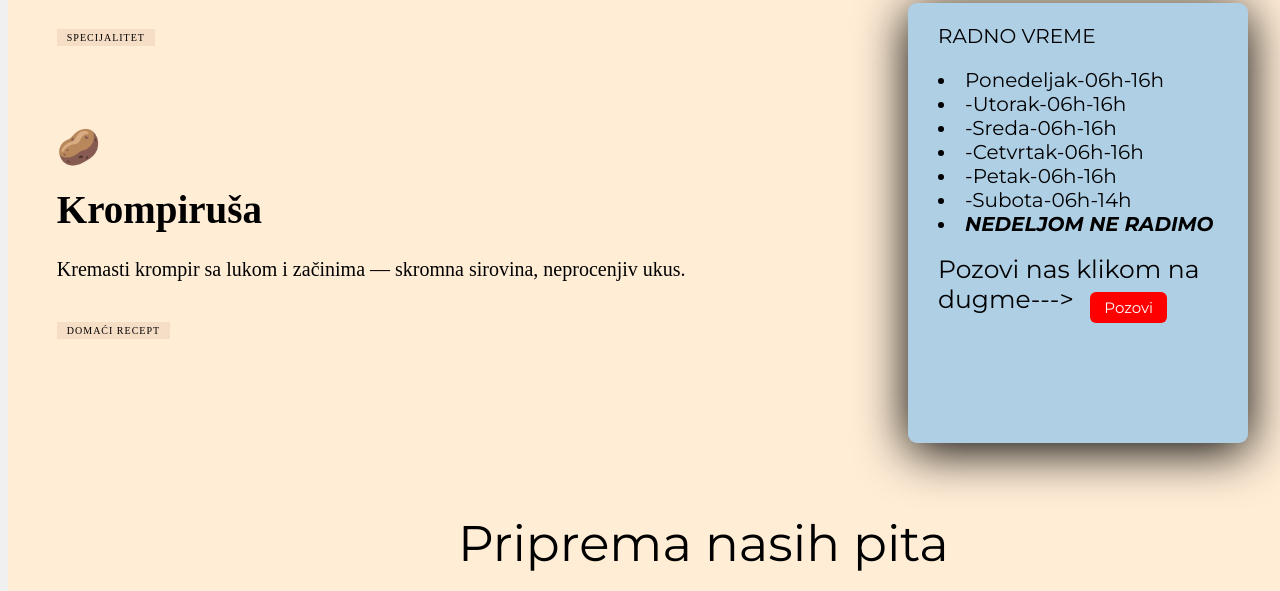
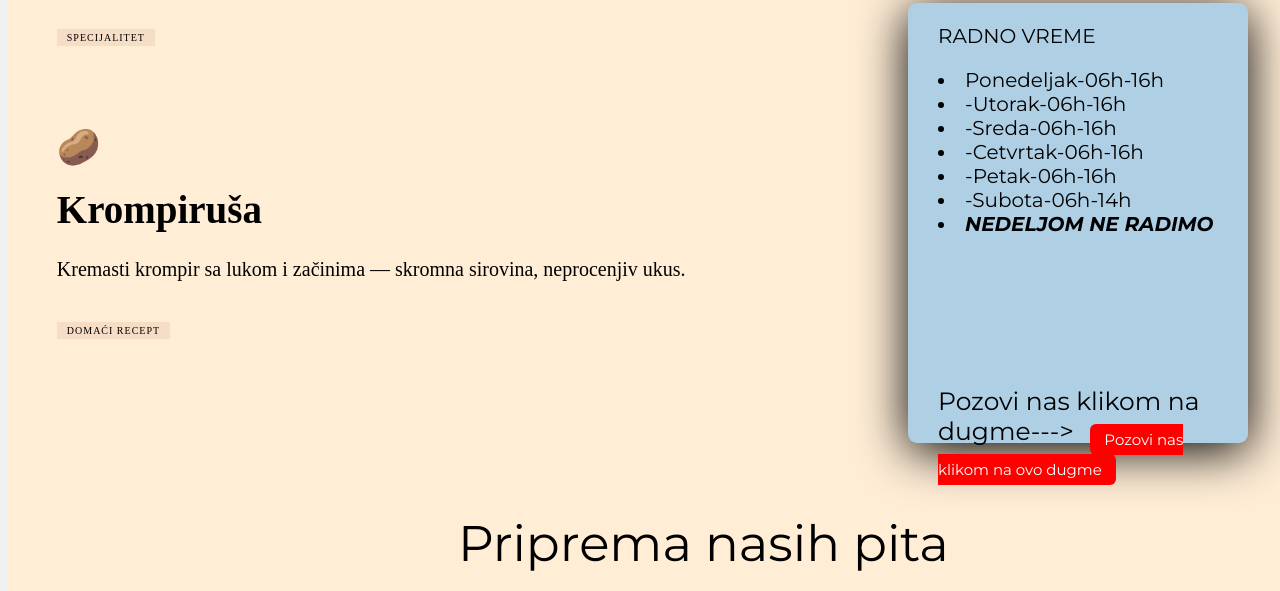
Before and after one commit to DuNaWaC/Fijaker-Pite-ispod-saca, a plain HTML site: page index.html in a window 1280 px wide. Shown: the part 2095-2686 px from the top of the page. Drawn offline with Linux system fonts and the light colour scheme.

Commit message:
Update call button text and position styling

```diff
--- a/index.html
+++ b/index.html
@@ -401,7 +401,7 @@
 margin:10px 0;
 font-size: 25px;
 position: absolute;
-top: 220px;
+top: 22rem;
 }
 
 .call-btn{
@@ -698,7 +698,7 @@ background:black;
 <!--call btn-->
 <div class="call">
 Pozovi nas klikom na dugme--->
-<a href="tel:+381631120601" class="call-btn">Pozovi</a>
+<a href="tel:+381631120601" class="call-btn">Pozovi nas klikom na ovo dugme</a>
 </div>
 </div>
 </div>
```
